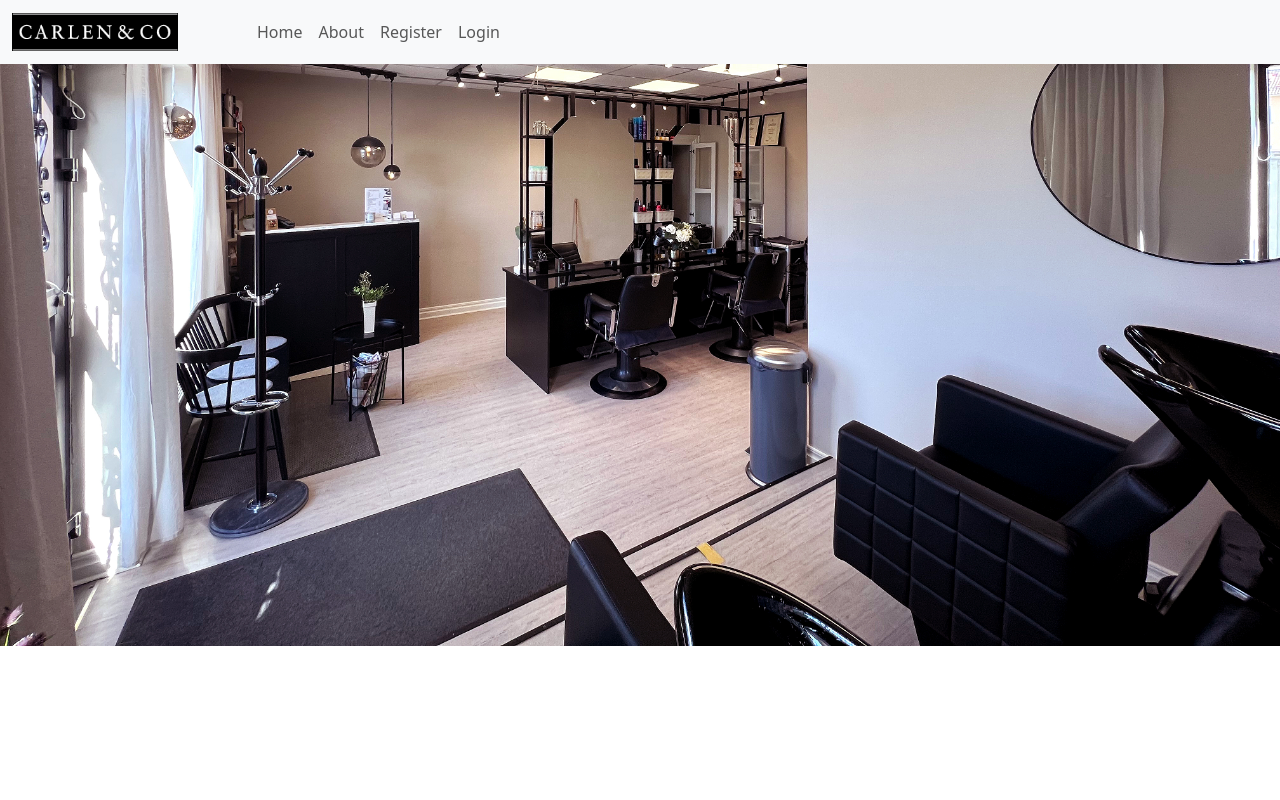
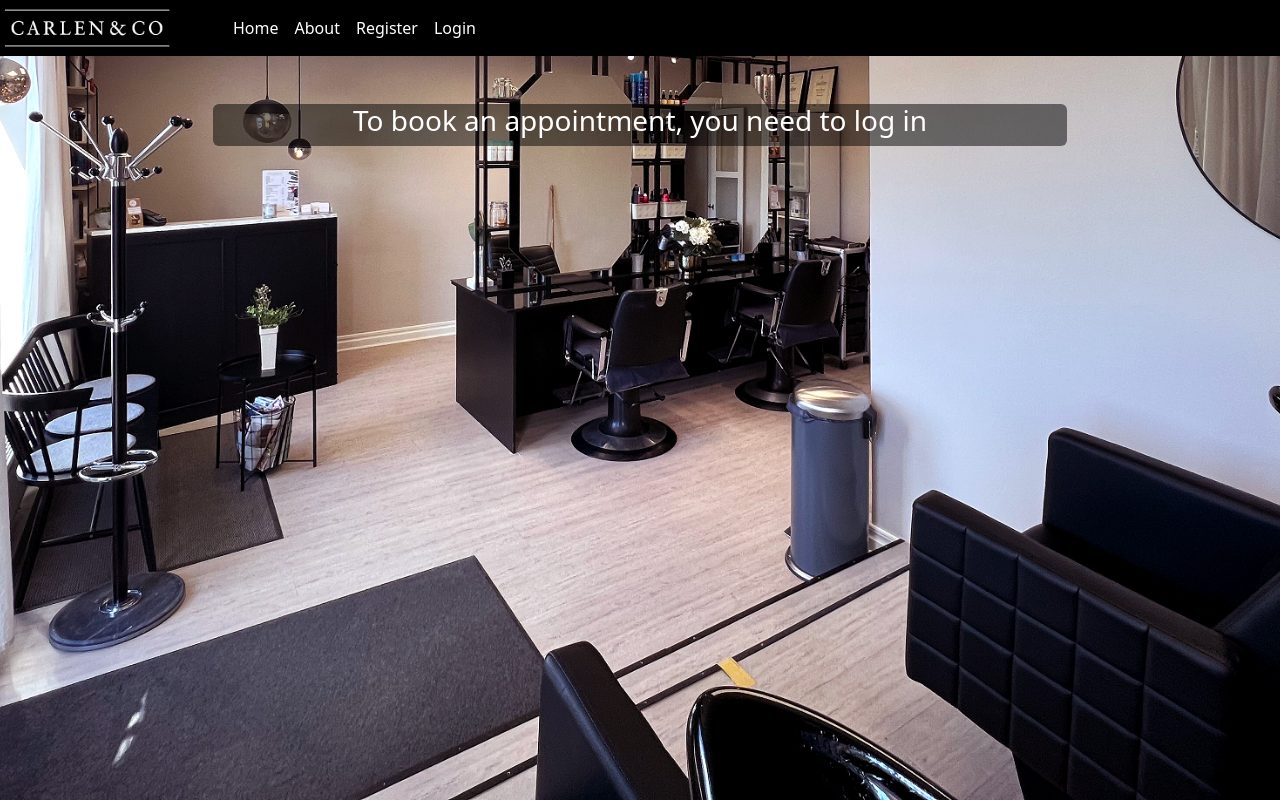
Before and after one commit to Stojj2/Portfolio-Project-4, a Django app: page / in a window 1280 px wide. Run offline with Django 3.2, Linux system fonts and the light colour scheme.

Commit message:
Add message to home page when not logged in and cleaning up the code

```diff
--- a/Booking/forms.py
+++ b/Booking/forms.py
@@ -17,10 +17,7 @@ class BookingForm(forms.ModelForm):
 class EditForm(forms.ModelForm):
     class Meta:
         model = Booked
-        fields = ('slot', 'comment',)
+        fields = ('comment',)
         widgets = {
             'comment': forms.Textarea(attrs={'rows': 3}),
         }
-    def __init__(self, *args, **kwargs):
-        super().__init__(*args, **kwargs)
-        self.fields['slot'].queryset = Slot.objects.filter(reserved=False)
--- a/Booking/templates/Booking/base.html
+++ b/Booking/templates/Booking/base.html
@@ -16,9 +16,10 @@
 </head>
 
 <body>
-  <nav class="navbar bg-light position-sticky fixed-top navbar-expand-lg">
-    <div class="container-fluid">
-      <a class="navbar-brand" href="{% url 'home' %}"><img class="bg-black w-75" src="{% static "images/logo.gif" %}" /></a>
+  <nav class="navbar bg-black position-sticky fixed-top navbar-expand-lg">
+    <div class="container-fluid gx-2">
+      <a class="navbar-brand m-0 p-0" href="{% url 'home' %}"><img class="bg-black w-75"
+          src="{% static "images/logo.gif" %}" /></a>
       <button class="navbar-toggler" type="button" data-bs-toggle="collapse" data-bs-target="#navbarNavDropdown"
         aria-controls="navbarNavDropdown" aria-expanded="false" aria-label="Toggle navigation">
         <span class="navbar-toggler-icon"></span>
@@ -26,14 +27,15 @@
       <div class="collapse navbar-collapse" id="navbarNavDropdown">
         <ul class="navbar-nav">
           <li class="nav-item">
-            <a class="nav-link" aria-current="page" href="{% url 'home' %}">Home</a>
+            <a class="nav-link text-white" aria-current="page" href="{% url 'home' %}">Home</a>
           </li>
           <li class="nav-item">
-            <a class="nav-link" href="{% url 'about' %}">About</a>
+            <a class="nav-link text-white" href="{% url 'about' %}">About</a>
           </li>
           {% if user.is_authenticated %}
           <li class="nav-item dropdown">
-            <a class="nav-link dropdown-toggle" href="#" role="button" data-bs-toggle="dropdown" aria-expanded="false">
+            <a class="nav-link dropdown-toggle text-white" href="#" role="button" data-bs-toggle="dropdown"
+              aria-expanded="false">
               booking
             </a>
             <ul class="dropdown-menu">
@@ -42,26 +44,45 @@
             </ul>
           </li>
           <li class="nav-item">
-            <a class="nav-link" href="{% url 'account_logout' %}">Logout</a>
+            <a class="nav-link text-white" href="{% url 'account_logout' %}">Logout</a>
           </li>
           {% else %}
           <li class="nav-item">
-            <a class="nav-link" href="{% url 'account_signup' %}">Register</a>
+            <a class="nav-link text-white" href="{% url 'account_signup' %}">Register</a>
           </li>
           <li class="nav-item">
-            <a class="nav-link" href="{% url 'account_login' %}">Login</a>
+            <a class="nav-link text-white" href="{% url 'account_login' %}">Login</a>
           </li>
           {% endif %}
         </ul>
       </div>
     </div>
   </nav>
+  <div class="container">
+    <div class="row">
+      <div class="col-md-8 offset-md-2">
+        {% for message in messages %}
+        <div class="alert {{ message.tags }} alert-dismissible fade show" id="msg" role="alert">
+          {{ message | safe }}
+          <button type="button" class="btn-close" data-bs-dismiss="alert" aria-label="Close"></button>
+        </div>
+        {% endfor %}
+      </div>
+    </div>
+  </div>
+
   <main>
     {% block content %}
     <!-- Content Goes here -->
     {% endblock content %}
   </main>
-
+  <script>
+    setTimeout(function() {
+      let message = document.getElementById("msg")
+      let alert = new bootstrap.Alert(message);
+      alert.close();
+    }, 4000);
+  </script>
 </body>
 
 </html>
--- a/Booking/templates/Booking/home.html
+++ b/Booking/templates/Booking/home.html
@@ -2,10 +2,15 @@
 {% block content %}
 
 {% load static %}
-<div class="">
-    <img class="img-fluid" src="{% static "images/salon.png" %}"/>
 
-</div>
-
+<body class="center-background" background="{% static "images/salon.png" %}">
+  <div class="container col-8 bg-black mt-5 rounded" style="--bs-bg-opacity: .5;">
+    <div class="row">
+      {% if not user.is_authenticated %}
+      <h3 class="text-white text-center">To book an appointment, you need to log in</h3>
+      {% endif %}
+    </div>
+  </div>
+</body>
 
 {% endblock %}
--- a/Booking/views.py
+++ b/Booking/views.py
@@ -4,7 +4,6 @@ from .models import Slot, User, Booked
 from .forms import BookingForm, EditForm
 
 from django.contrib.auth.mixins import LoginRequiredMixin
-from django.contrib import messages
 
 
 class FreeSlots(LoginRequiredMixin, View):
@@ -30,6 +29,7 @@ class FreeSlots(LoginRequiredMixin, View):
             dubblebooked = Booked.objects.filter(customer=request.user, slot__date=booking_instance.slot.date).exists()
 
             if dubblebooked:
+                messages.error(request, "you already have a booked slot on this date")
                 return redirect('FreeSlots')
 
             booking_instance.save()
@@ -60,11 +60,17 @@ class Appointments(LoginRequiredMixin, View):
     def get(self, request, *args, **kwargs):
         booked = Booked.objects.all()
 
+        # Checking if logged in user has any booked appointments
+        user_booked_slots = Booked.objects.filter(customer=request.user)
+        has_booked_slots = user_booked_slots.exists()
+
         context = {
             'booked': booked,
+            'has_booked_slots': has_booked_slots,
         }
 
         return render(request, self.template_name, context)
+
 
 def edit_appointments(request, item_id):
     item = get_object_or_404(Booked, id=item_id)
@@ -74,12 +80,12 @@ def edit_appointments(request, item_id):
             edit_form.save()
             return redirect('appointments')
 
-
     edit_form = EditForm(instance=item)
     context = {
         'edit_form': edit_form,
     }
     return render(request, 'Booking/edit_appointments.html', context)
+
 
 def delete_appointments(request, item_id):
     item = get_object_or_404(Booked, id=item_id)
@@ -87,8 +93,8 @@ def delete_appointments(request, item_id):
     slot_instance.reserved = False
     slot_instance.save()
     item.delete()
+    return redirect('appointments')
 
-    return redirect('appointments')
 
 def home(request):
     return render(request, 'Booking/home.html')
--- a/static/css/style.css
+++ b/static/css/style.css
@@ -0,0 +1,6 @@
+.center-background {
+    background-repeat: no-repeat;
+    background-size: cover;
+    background-attachment: fixed;
+    background-position: center center;
+}
--- a/templates/account/logout.html
+++ b/templates/account/logout.html
@@ -6,8 +6,8 @@
 
 {% block content %}
 
-<div class="container col-6 text-center">
-  <h1>{% trans "Sign Out" %}</h1>
+<div class="container col-6 text-center p-3">
+  <h1 class="row-3 d-flex justify-content-center display-5">{% trans "Sign Out" %}</h1>
   <div>
     <p>{% trans 'Are you sure you want to sign out?' %}</p>
   </div>
--- a/templates/account/signup.html
+++ b/templates/account/signup.html
@@ -5,8 +5,8 @@
 {% block head_title %}{% trans "Signup" %}{% endblock %}
 
 {% block content %}
-<div class="container col-6 text-center">
-  <h1>{% trans "Sign Up" %}</h1>
+<div class="container col-6 text-center p-3">
+  <h1 class="row-3 d-flex justify-content-center display-5">{% trans "Sign Up" %}</h1>
   <div>
     <p>
       {% blocktrans %}
@@ -15,7 +15,7 @@
     </p>
   </div>
   <div>
-    <form class="signup" id="signup_form" method="post" action="{% url 'account_signup' %}">
+    <form class="signup row d-flex justify-content-center" id="signup_form" method="post" action="{% url 'account_signup' %}">
       {% csrf_token %}
       {{ form.as_p }}
       {% if redirect_field_value %}
```
Also changed, not shown: Booking/templates/Booking/about.html (+4 -4 lines), Booking/templates/Booking/appointments.html (+14 -15 lines), Booking/templates/Booking/scheduler.html (+10 -5 lines), HAIR_SALON/settings.py (+10 -1 lines), templates/account/login.html (+5 -5 lines), db.sqlite3.
